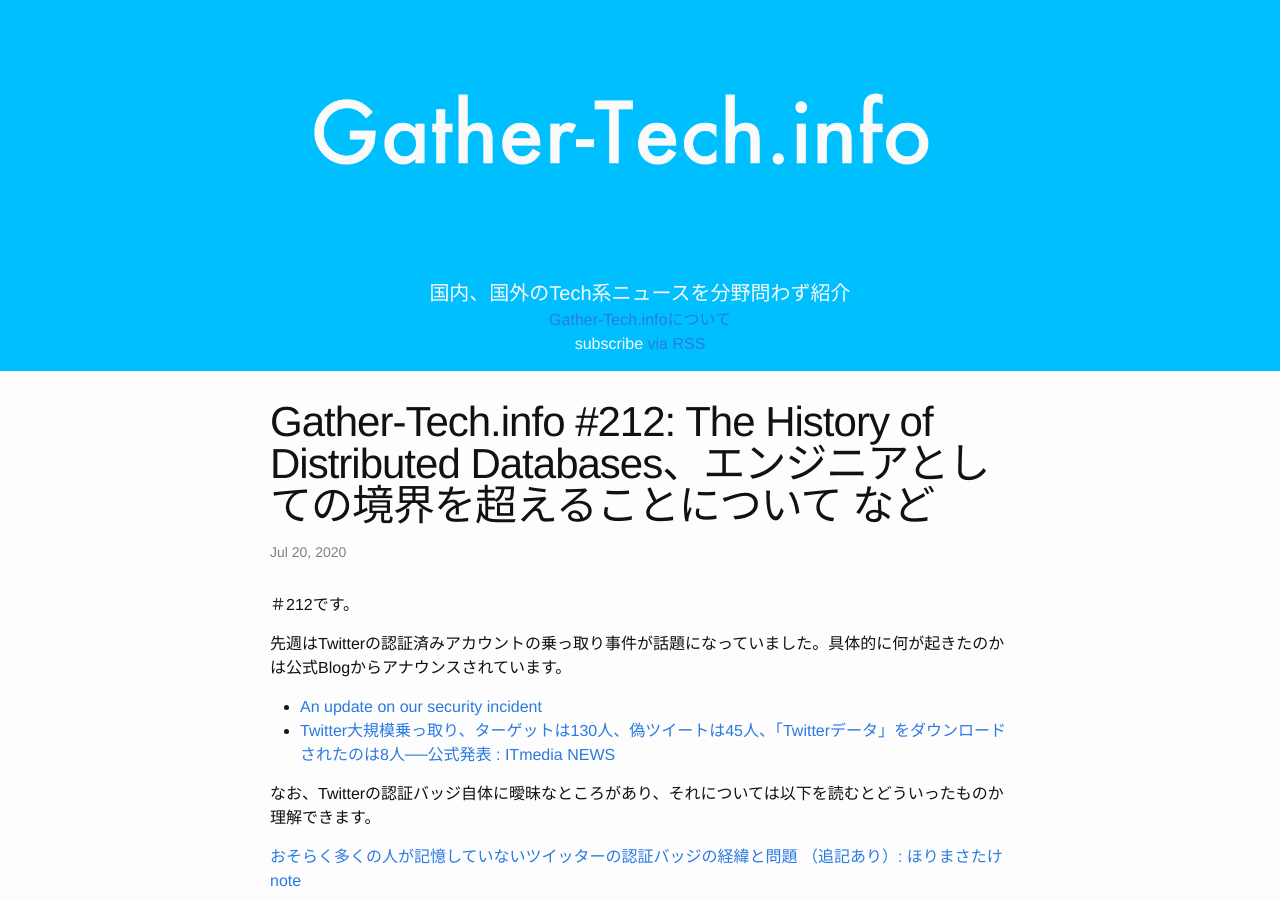
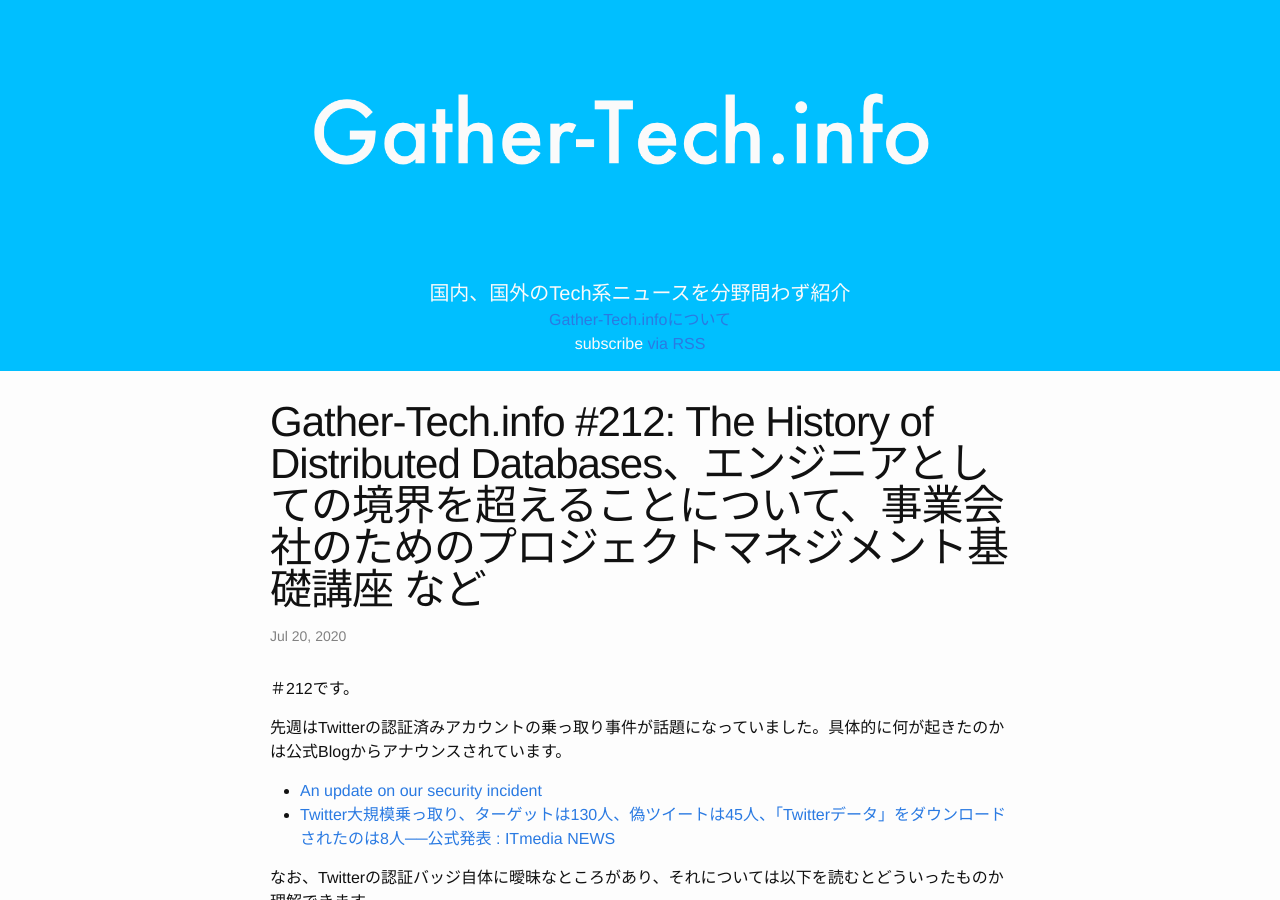
Before and after one commit to Gather-Tech/Gather-Tech.github.io, a Jekyll site: the page built from _posts/2020/2020-07-20-Gather212.md, in a window 1280 px wide and 900 px high. Built offline with Jekyll 4.4.1, drawn with Linux system fonts in a browser that asks for light colours; comment, search, counter and statistics services are not loaded.

Commit message:
modify title

```diff
--- a/_posts/2020/2020-07-20-Gather212.md
+++ b/_posts/2020/2020-07-20-Gather212.md
@@ -1,7 +1,7 @@
 ---
 layout: post
-title: "Gather-Tech.info #212: The History of Distributed Databases、エンジニアとしての境界を超えることについて など"
-description: "The History of Distributed Databases、エンジニアとしての境界を超えることについて など"
+title: "Gather-Tech.info #212: The History of Distributed Databases、エンジニアとしての境界を超えることについて、事業会社のためのプロジェクトマネジメント基礎講座 など"
+description: "The History of Distributed Databases、エンジニアとしての境界を超えることについて、事業会社のためのプロジェクトマネジメント基礎講座 など"
 date: 2020-07-20
 categories: news
 ---
```
